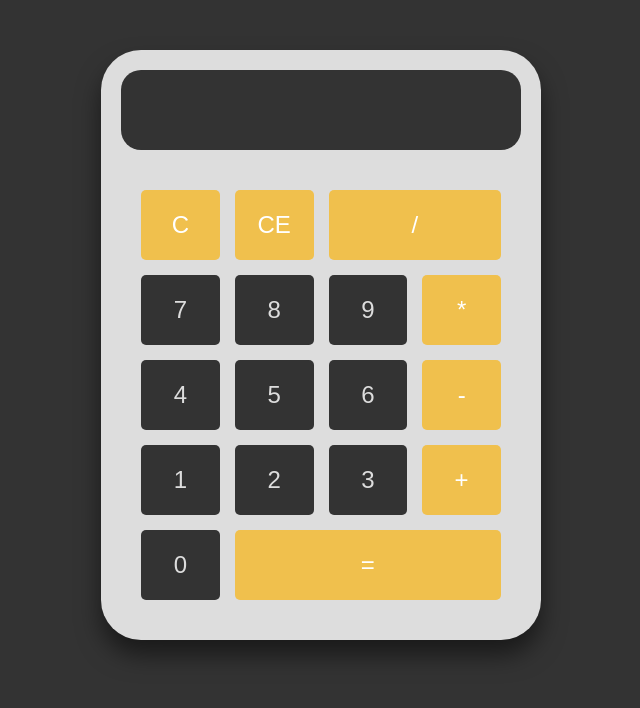
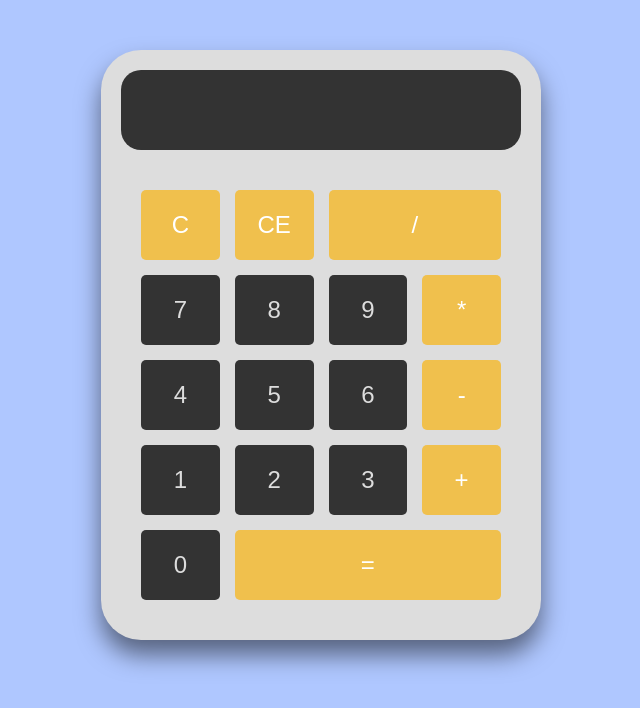
Before and after one commit to cardia22/Calculadora-Calculator, a plain HTML site: page index.html in a window 1280 px wide. Shown: the whole page, without its empty margins (319-959 px from the left). Drawn offline with Linux system fonts and the light colour scheme.

Commit message:
changing background color

```diff
--- a/style.css
+++ b/style.css
@@ -1,5 +1,6 @@
 body {
-  background-color: #333;
+  background-color:
+  #afc7ff;
 }
 
 .calculator {
```
